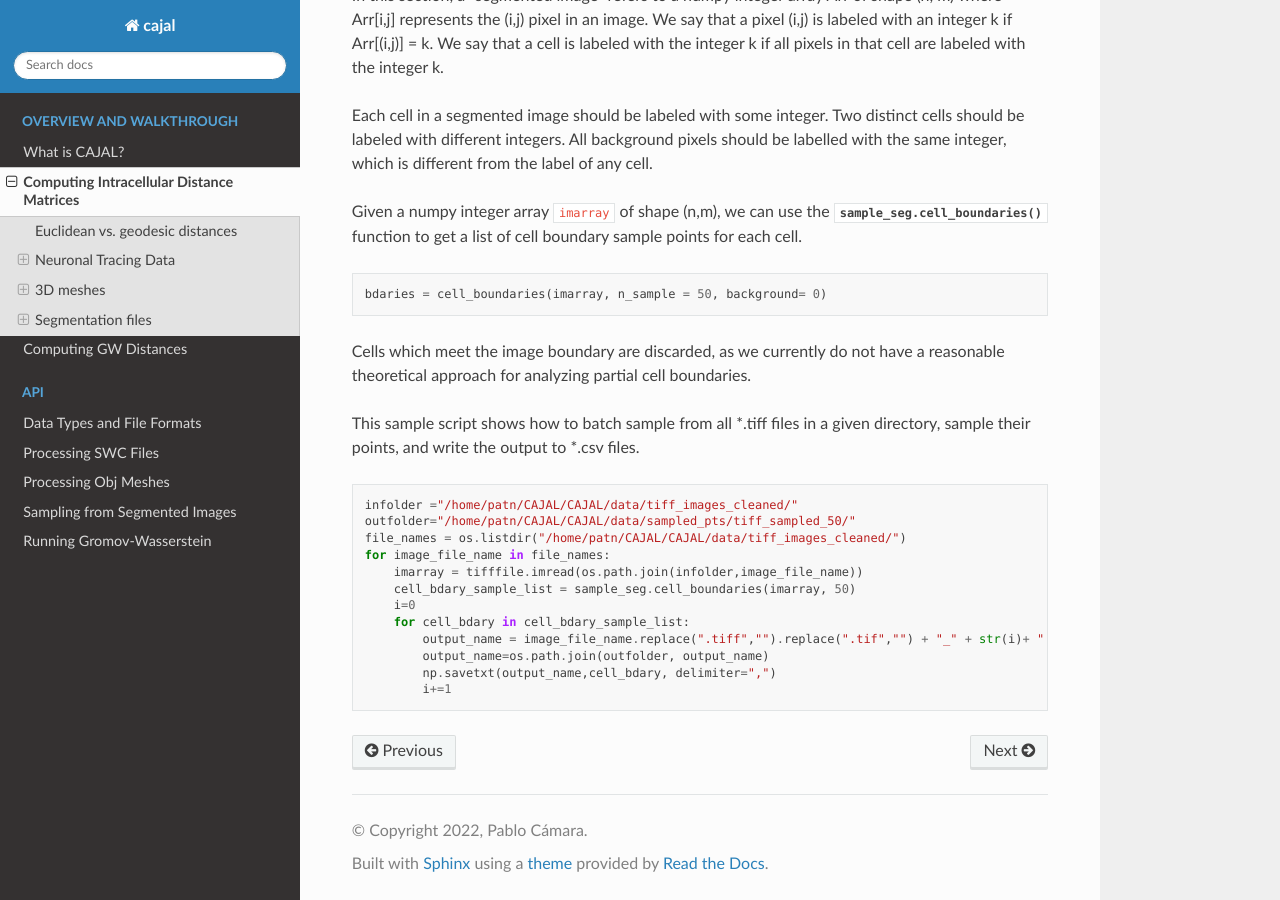
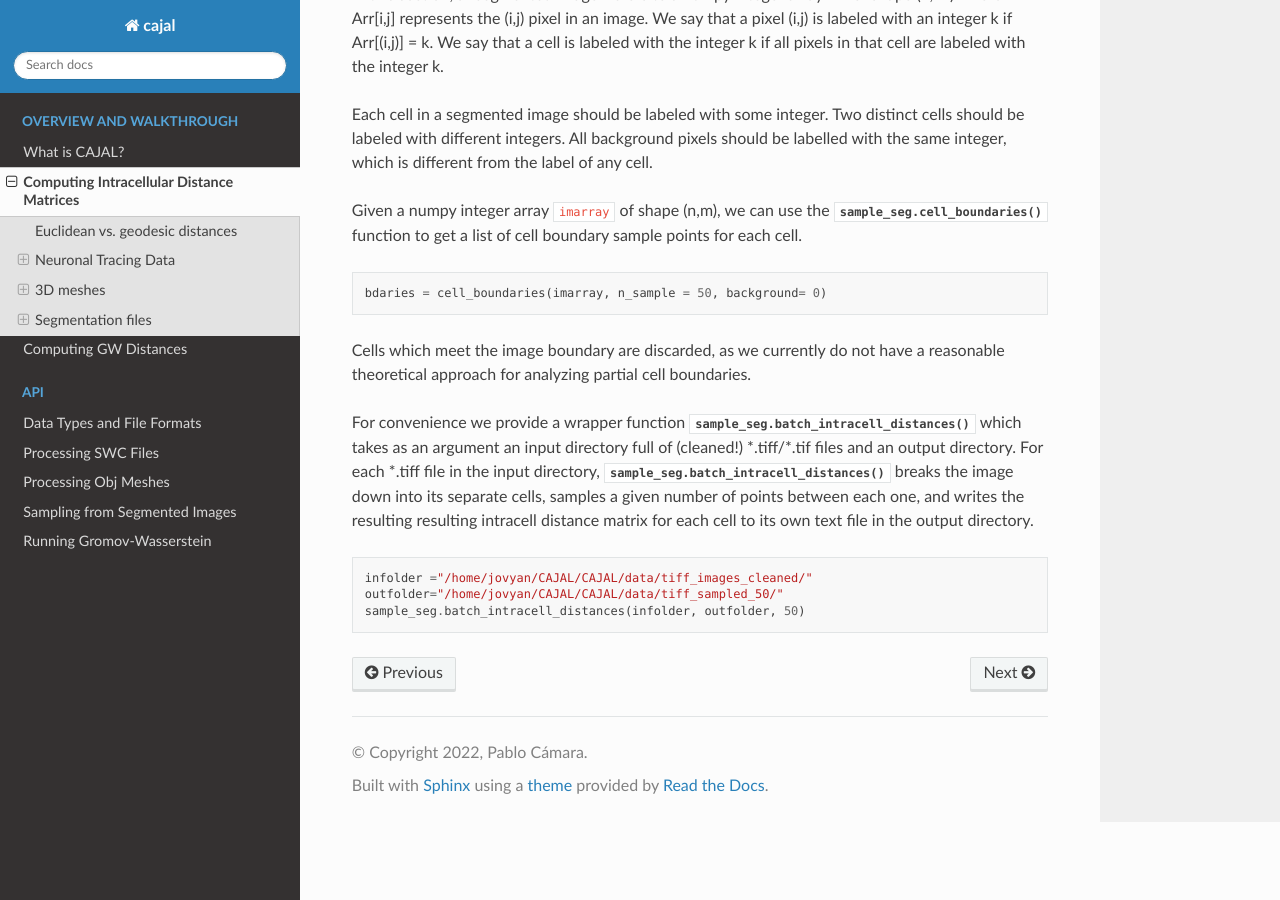
Before and after one commit to CamaraLab/CAJAL, a Sphinx documentation site: the page built from docs/computing-intracell-distance-matrices.rst, in a window 1280 px wide and 900 px high, scrolled down 7210 px. Built offline with Sphinx 7.4.7 and the Read the Docs theme 2.0.0, drawn with Linux system fonts in a browser that asks for light colours; some of the changed text lies outside the part shown.

Commit message:
Created pyproject.toml file. Simplified exposition in "Sampling from segmented images."

```diff
--- a/docs/computing-intracell-distance-matrices.rst
+++ b/docs/computing-intracell-distance-matrices.rst
@@ -55,7 +55,7 @@ consisting of points equally spaced along the neuronal reconstruction in the fil
 		from CAJAL import sample_swc
 		pt_cloud = sample_swc.get_sample_pts(
 		                          file_name="a10_full_Chat-IRES-Cre-neo_Ai14-280699.05.02.01_570681325_m.swc",
-					  infolder="/CAJAL/data/swc_files",
+					  infolder="/home/jovyan/CAJAL/data/swc_files",
 					  types_keep=None,
 					  goal_num_pts = 50)[0]
 
@@ -91,21 +91,21 @@ Sampling points from multiple SWC Files
 *CAJAL* also provides a wrapper around the above functions to process multiple SWC files at a time. We walk through an example using the example SWC files provided with *CAJAL*. The function
 :func:`sample_swc.compute_intracell_parallel` goes through each SWC file in the input directory, randomly samples a given number of points from each neuron, and computes an intracell distance matrix based on the sample.
 
-For example, if we want to sample 50 points from each neuron in the folder :code:`/CAJAL/data/swc_files` using 8 cores (:code:`num_cores` is best set to the number
+For example, if we want to sample 50 points from each neuron in the folder :code:`/home/jovyan/CAJAL/data/swc_files` using 8 cores (:code:`num_cores` is best set to the number
 of cores on your machine), and compute the Euclidean intracell distance matrices we would use the command:
 
 .. code-block:: python
 
 		from CAJAL import sample_swc
-		swc_infolder = "/CAJAL/data/swc_files"
+		swc_infolder = "/home/jovyan/CAJAL/data/swc_files"
 		sample_swc.compute_intracell_parallel(
 		    swc_infolder, "euclidean", types_keep=None,sample_pts=50, num_cores=8)
 
 .. code-block:: python
 
 		from CAJAL import sample_swc
-		swc_infolder = "/CAJAL/data/swc_files"
-		sampled_csv_folder = "/CAJAL/data/sampled_pts/swc_sampled_50"
+		swc_infolder = "/home/jovyan/CAJAL/data/swc_files"
+		sampled_csv_folder = "/home/jovyan/CAJAL/data/sampled_pts/swc_sampled_50"
 		sample_swc.compute_and_save_intracell_parallel(
 		    swc_infolder, "euclidean", sampled_csv_folder, sample_pts=50, num_cores=8)
 
@@ -151,8 +151,8 @@ file, they can be kept in memory as numpy arrays.)
 .. code-block:: python
 
 		from CAJAL.lib import sample_mesh
-		infolder = "/CAJAL/data/obj_files"
-		outfolder = "/CAJAL/data/sampled_pts/obj_sampled_50"
+		infolder = "/home/jovyan/CAJAL/data/obj_files"
+		outfolder = "/home/jovyan/CAJAL/data/sampled_pts/obj_sampled_50"
 		sample_mesh.obj_sample_parallel(infolder, outfolder, n_sample=50,
 		disconnect=True, num_cores=8)
 
@@ -173,8 +173,8 @@ but it makes it easier to parallelize and not fill the memory)
 .. code-block:: python
 
 		sample_mesh.compute_and_save_geodesic_from_obj_parallel(
-		            infolder="/CAJAL/data/obj_files",
-			    outfolder="CAJAL/data/sampled_pts/obj_geodesic_50",
+		            infolder="/home/jovyan/CAJAL/data/obj_files",
+			    outfolder="/home/jovyan/CAJAL/data/sampled_pts/obj_geodesic_50",
 			    n_sample=50,
 			    method="heat",
 			    connect=False,
@@ -314,20 +314,10 @@ sample points for each cell.
 Cells which meet the image boundary are discarded, as we currently do not have
 a reasonable theoretical approach for analyzing partial cell boundaries.
 
-This sample script shows how to batch sample from all \*.tiff files in a given
-directory, sample their points, and write the output to \*.csv files.
+For convenience we provide a wrapper function :func:`sample_seg.batch_intracell_distances` which takes as an argument an input directory full of (cleaned!) \*.tiff/\*.tif files and an output directory. For each \*.tiff file in the input directory, :func:`sample_seg.batch_intracell_distances` breaks the image down into its separate cells, samples a given number of points between each one, and writes the resulting resulting intracell distance matrix for each cell to its own text file in the output directory.
 
 .. code-block:: python
 
-		infolder ="/home/patn/CAJAL/CAJAL/data/tiff_images_cleaned/"
-		outfolder="/home/patn/CAJAL/CAJAL/data/sampled_pts/tiff_sampled_50/"
-		file_names = os.listdir("/home/patn/CAJAL/CAJAL/data/tiff_images_cleaned/")
-		for image_file_name in file_names:
-		    imarray = tifffile.imread(os.path.join(infolder,image_file_name))
-		    cell_bdary_sample_list = sample_seg.cell_boundaries(imarray, 50)
-		    i=0
-		    for cell_bdary in cell_bdary_sample_list:
-		        output_name = image_file_name.replace(".tiff","").replace(".tif","") + "_" + str(i)+ ".csv"
-		        output_name=os.path.join(outfolder, output_name)
-		        np.savetxt(output_name,cell_bdary, delimiter=",")
-		        i+=1
+		infolder ="/home/jovyan/CAJAL/CAJAL/data/tiff_images_cleaned/"
+		outfolder="/home/jovyan/CAJAL/CAJAL/data/tiff_sampled_50/"
+		sample_seg.batch_intracell_distances(infolder, outfolder, 50)
--- a/docs/run_gw.rst
+++ b/docs/run_gw.rst
@@ -1,4 +1,5 @@
 Running Gromov-Wasserstein
 ==========================
 
+
 .. autofunction:: run_gw.compute_GW_distance_matrix
--- /dev/null
+++ b/pyproject.toml
@@ -0,0 +1,3 @@
+[build-system]
+# Minimum requirements for the build system to execute
+requires = ["setuptools", "wheel"]
```
